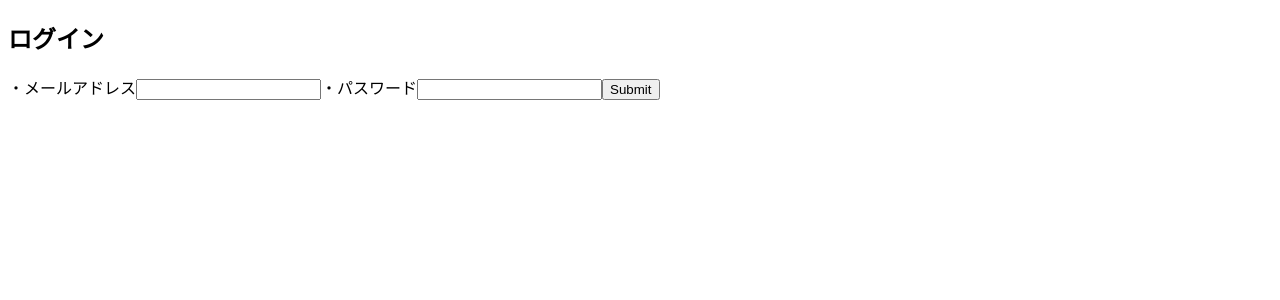
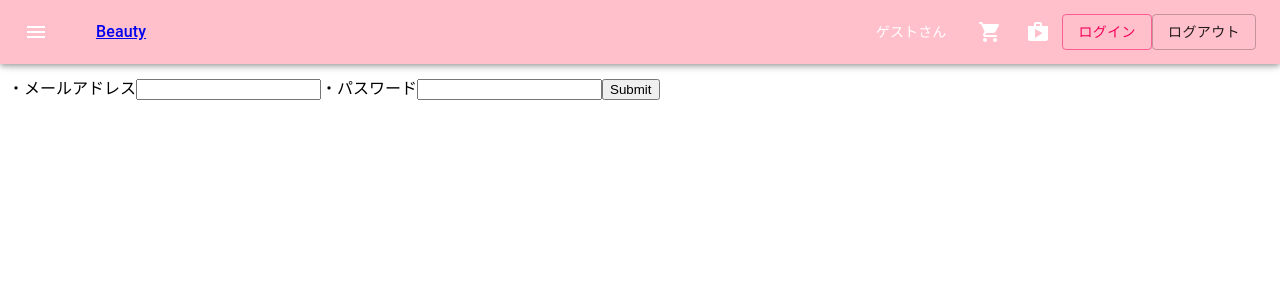
Before and after one commit to HarunaYamaguchi/ec-application, a React (Create React App) app: page /login in a window 1280 px wide. Shown: the top 300 px of the page. Built offline with nearby package versions, Linux system fonts and the light colour scheme.

Commit message:
ヘッダーの作成

```diff
--- a/src/App.jsx
+++ b/src/App.jsx
@@ -1,11 +1,15 @@
 import React from "react";
 import Router from './Router';
+import {Header} from './components/index'
 
 const App = () =>  {
   return (
-    <div>
-      <Router />
-    </div>
+    <>
+      <Header/>
+        <div>
+          <Router />
+        </div>
+    </>
   );
 }
 
--- a/src/Reducks/users/Operations.js
+++ b/src/Reducks/users/Operations.js
@@ -48,6 +48,7 @@ export const signIn = (email,password) => {
                   uid:userId,
                   username:data.username,
                 }))
+
                 dispatch(push('/'))
               })
             })
--- a/src/Reducks/users/Selectors.js
+++ b/src/Reducks/users/Selectors.js
@@ -5,23 +5,24 @@ const usersSelector = (state) => state.users;
 export const getOrder = createSelector(
   [usersSelector],
   (state) => state.orders
-)
+);
 
-export const getCart = createSelector(
+export const getInCart = createSelector(
   [usersSelector],
   (state) => state.cartList
-)
+);
 
 export const getIsSignedIn = createSelector(
   [usersSelector],
   (state) => state.isSignedIn
-)
+);
 
 export const getUserId = createSelector(
   [usersSelector],
   (state) => state.uid
-)
+);
+
 export const getUserName = createSelector(
   [usersSelector],
-  (state) => state.username
-)
+  (state) => state.username ? state.username : 'ゲスト'
+);
--- a/src/Router.jsx
+++ b/src/Router.jsx
@@ -1,6 +1,12 @@
 import React from 'react';
 import { Route, Switch } from 'react-router';
-import {Login,SignUp,ProductList,ProductEdit,Home, ProductDetail} from './templates';
+import {
+  Login,
+  SignUp,
+  ProductList,
+  ProductEdit,
+  ProductDetail
+} from './templates';
 // import Auth from './Auth';
 
 const Router = () => {
@@ -10,10 +16,9 @@ const Router = () => {
         <Route exact path='/login' component={Login} />
 
           <Route exact path='/productdetail' component={ProductDetail}/>
-          <Route exact path='/productlist' component={ProductList}/>
           <Route exact path='/product/edit' component={ProductEdit}/>
           {/* <Auth> */}
-          <Route exact path='(/)?' component={Home} />
+          <Route exact path='(/)?' component={ProductList} />
         {/* </Auth> */}
       </Switch>
     )
--- /dev/null
+++ b/src/components/Header.jsx
@@ -0,0 +1,116 @@
+import React from 'react';
+import { Link, useHistory } from 'react-router-dom';
+import { makeStyles } from '@material-ui/core/styles';
+import AppBar from '@material-ui/core/AppBar';
+import Toolbar from '@material-ui/core/Toolbar';
+import Typography from '@material-ui/core/Typography';
+import IconButton from '@material-ui/core/IconButton';
+import MenuIcon from '@material-ui/icons/Menu';
+import Menu from '@material-ui/core/Menu';
+import Button from '@material-ui/core/Button';
+import ShoppingCartRoundedIcon from '@material-ui/icons/ShoppingCartRounded';
+import ShopIcon from '@material-ui/icons/Shop';
+import { useDispatch,useSelector } from 'react-redux';
+import { getUserId, getUserName } from '../Reducks/users/Selectors';
+import { signOut } from '../Reducks/users/Operations';
+
+const useStyles = makeStyles((theme) => ({
+  root: {
+    flexGrow: 1,
+  },
+  menuButton: {
+    marginRight: theme.spacing(2),
+  },
+  menuBar: {
+    backgroundColor: "pink",
+    color: "white",
+  },
+  title: {
+    flexGrow: 1,
+    fontSize: 16,
+    textAlign: 'left',
+    marginLeft: 20,
+  },
+  name:{
+    flexGrow: 1,
+    fontSize: 14,
+    textAlign:'right',
+    marginRight: 20,
+  },
+  toolBar: {
+    margin: '0 auto',
+    maxWidth: 1024,
+    width: '100%'
+  },
+  IconButton: {
+    margin: '0 0 0 auto'
+  }
+}));
+
+const Header = () => {
+  const classes = useStyles();
+  const selector = useSelector((state) => state)
+  const history = useHistory();
+  const handleLink = (path) => history.push(path);
+  const dispatch = useDispatch();
+
+  const username = getUserName(selector);
+  const uid = getUserId(selector);
+
+  return (
+    <div className={classes.root}>
+      <AppBar position="fixed" className={classes.menuBar}>
+        <Toolbar>
+          <IconButton edge="start" className={classes.menuButton} color="inherit" aria-label="menu">
+            <MenuIcon />
+          </IconButton>
+          <Link to="/">
+            <Typography variant="h6" className={classes.title}>
+              Beauty
+            </Typography>
+          </Link>
+            <Typography variant="h6" className={classes.name}>
+              {username}さん
+            </Typography>
+            <div>
+              {/* {!uid ? (
+                ''
+              ):( */}
+                <IconButton aria-label="shopping-cart" color="inherit"
+                onClick={() => {handleLink('/cartList')}}
+                >
+                <ShoppingCartRoundedIcon />
+                </IconButton>
+              {/* )}
+              {!uid ? (
+                ''
+              ):( */}
+                <IconButton aria-label="shopping-cart" color="inherit"
+                onClick={() => {handleLink('/orderLog')}}
+                >
+              <ShopIcon/>
+                </IconButton>
+              {/* )} */}
+            </div>
+            {/* {!uid ?  ( */}
+              <div>
+                <Button variant="outlined" color="secondary"
+                  onClick={()=>{handleLink('/login')}}>
+                  ログイン
+                </Button>
+              </div>
+              {/* / ):( */}
+              <div>
+                <Button variant="outlined"
+                  onClick={() => dispatch(signOut())}>
+                  ログアウト
+                </Button>
+              </div>
+             {/* )} */}
+        </Toolbar>
+      </AppBar>
+    </div>
+  );
+}
+
+export default Header;
--- a/src/components/Search.jsx
+++ b/src/components/Search.jsx
@@ -29,7 +29,7 @@ const useStyles = makeStyles((theme) => ({
   },
 }));
 
-const Search = () =>  {
+const Search = (props) =>  {
   const [text, setText] = useState('')
   const classes = useStyles();
 
@@ -43,7 +43,12 @@ const Search = () =>  {
         value={text}
         onChange={(e) => setText(e.target.value)}
       />
-      <IconButton type="submit" className={classes.iconButton} aria-label="search">
+      <IconButton type="submit" className={classes.iconButton}
+        onClick={() => {
+          props.setText(text)
+          setText('')
+        }}
+      aria-label="search">
         <SearchIcon />
       </IconButton>
 
--- /dev/null
+++ b/src/components/index.js
@@ -0,0 +1,2 @@
+export {default as Header} from './Header';
+export {default as Search} from './Search';
--- a/src/templates/Home.jsx
+++ b/src/templates/Home.jsx
@@ -12,8 +12,6 @@ const Home = () =>{
   return (
     <div>
       <h2>ホーム画面</h2>
-      <p>{uid}</p>
-      <p>{username}</p>
       <button onClick={() => dispatch(signOut())}>SIGN OUT</button>
     </div>
   )
```
